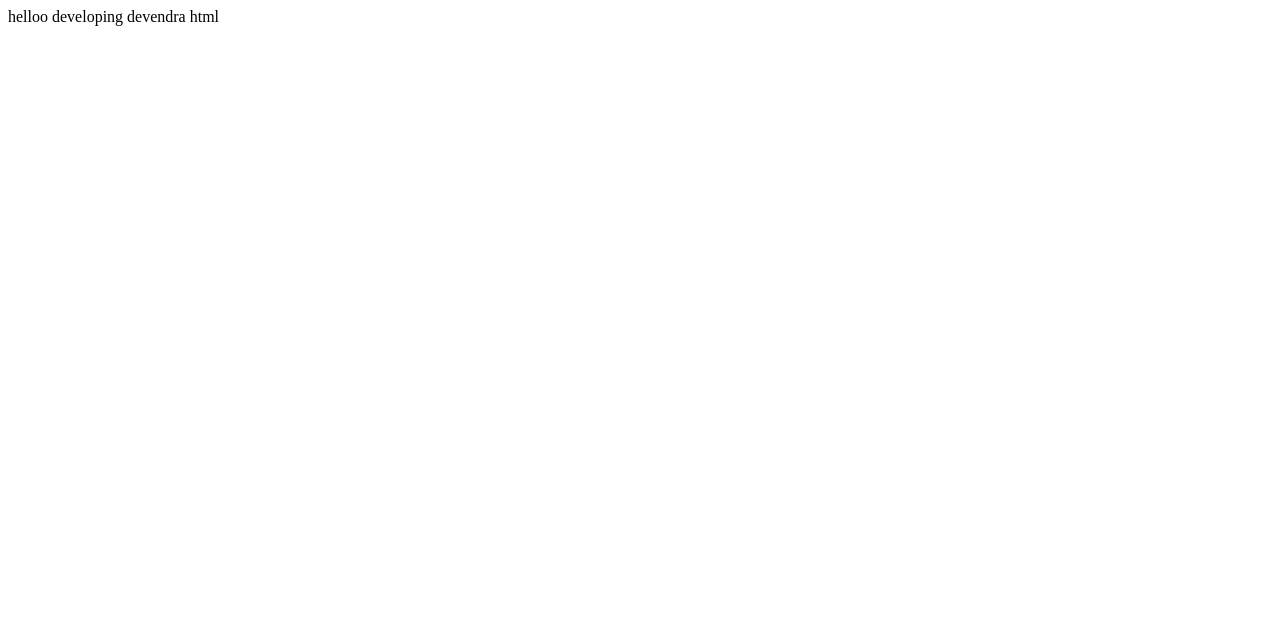
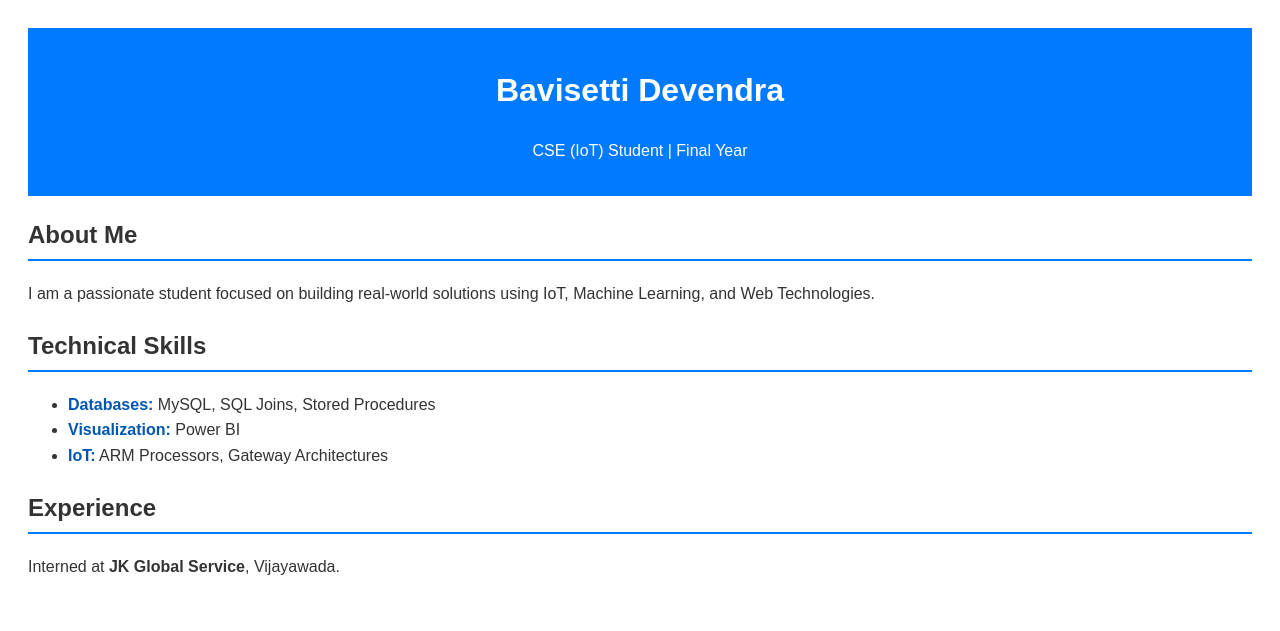
Before and after one commit to devendrix/git-training, a plain HTML site: page dev.html in a window 1280 px wide. Drawn offline with Linux system fonts and the light colour scheme.

Commit message:
html code added

```diff
--- a/dev.html
+++ b/dev.html
@@ -1,2 +1,42 @@
-helloo developing
-devendra html
+<!DOCTYPE html>
+<html lang="en">
+<head>
+    <meta charset="UTF-8">
+    <meta name="viewport" content="width=device-width, initial-scale=1.0">
+    <title>Devendra - Portfolio</title>
+    <style>
+        body { font-family: Arial, sans-serif; line-height: 1.6; padding: 20px; color: #333; }
+        header { background: #007bff; color: white; padding: 1rem; text-align: center; }
+        section { margin: 20px 0; }
+        h2 { border-bottom: 2px solid #007bff; padding-bottom: 5px; }
+        .skills { font-weight: bold; color: #0056b3; }
+    </style>
+</head>
+<body>
+
+    <header>
+        <h1>Bavisetti Devendra</h1>
+        <p>CSE (IoT) Student | Final Year</p>
+    </header>
+
+    <section>
+        <h2>About Me</h2>
+        <p>I am a passionate student focused on building real-world solutions using IoT, Machine Learning, and Web Technologies.</p>
+    </section>
+
+    <section>
+        <h2>Technical Skills</h2>
+        <ul>
+            <li><span class="skills">Databases:</span> MySQL, SQL Joins, Stored Procedures</li>
+            <li><span class="skills">Visualization:</span> Power BI</li>
+            <li><span class="skills">IoT:</span> ARM Processors, Gateway Architectures</li>
+        </ul>
+    </section>
+
+    <section>
+        <h2>Experience</h2>
+        <p>Interned at <strong>JK Global Service</strong>, Vijayawada.</p>
+    </section>
+
+</body>
+</html>
```
